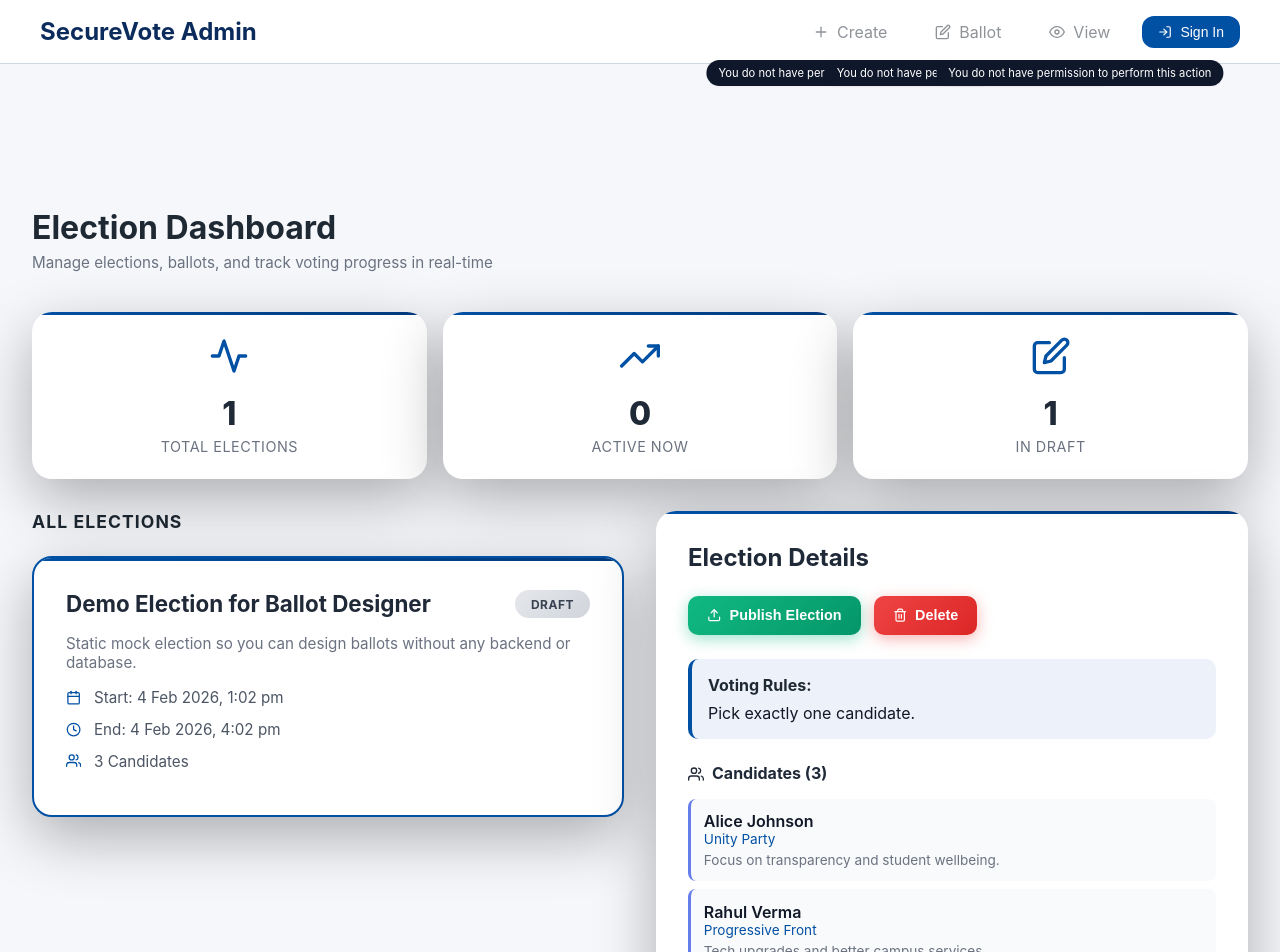
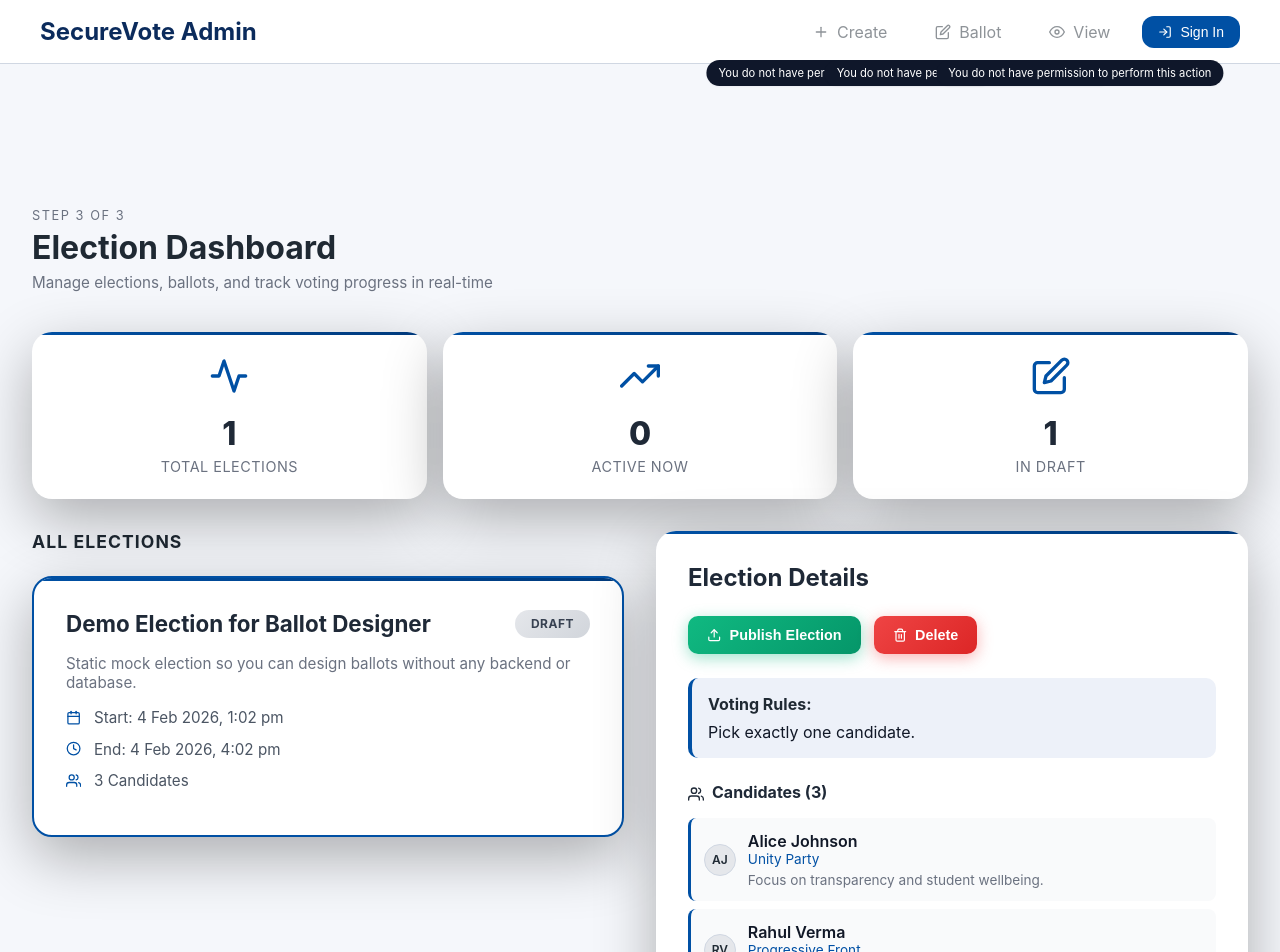
Before and after one commit to Votum-SecurVote/Votum-admin, a React (Vite) app in the folder vote-admin/frontend/: page /elections/public in a window 1280 px wide. Shown: the top 952 px of the page. Built offline with nearby package versions, Linux system fonts and the light colour scheme.

Commit message:
Add step 3 label, candidate avatars, and ballot delete in ElectionView

```diff
--- a/vote-admin/frontend/src/pages/admin/ElectionView.jsx
+++ b/vote-admin/frontend/src/pages/admin/ElectionView.jsx
@@ -292,6 +292,27 @@ const BallotHistory = styled.div`
   }
 `;
 
+const CandidateAvatar = styled.div`
+  width: 32px;
+  height: 32px;
+  border-radius: 999px;
+  border: 1px solid var(--border-color);
+  background: #e5e7eb;
+  display: flex;
+  align-items: center;
+  justify-content: center;
+  font-size: 0.75rem;
+  font-weight: 600;
+  color: var(--text-secondary);
+  overflow: hidden;
+`;
+
+const CandidateAvatarImage = styled.img`
+  width: 100%;
+  height: 100%;
+  object-fit: cover;
+`;
+
 const BallotVersion = styled(motion.div)`
   background: ${props => props.$isPublished ? 'linear-gradient(135deg, #f0fdf4, #dcfce7)' : '#f9fafb'};
   border: 2px solid ${props => props.$isPublished ? '#10b981' : '#e5e7eb'};
@@ -425,6 +446,14 @@ const StatCard = styled(Card)`
 /* =====================
    COMPONENT
 ===================== */
+const getInitials = (name) => {
+  if (!name) return '?';
+  const parts = name.trim().split(/\s+/);
+  const first = parts[0]?.[0] || '';
+  const last = parts.length > 1 ? parts[parts.length - 1][0] : '';
+  return (first + last).toUpperCase();
+};
+
 const ElectionView = () => {
   const [elections, setElections] = useState([]);
   const [selected, setSelected] = useState(null);
@@ -572,6 +601,21 @@ const ElectionView = () => {
     }
   };
 
+  const handleDeleteBallot = async (ballotId) => {
+    if (!confirm('Delete this ballot version? This cannot be undone.')) return;
+    setActionLoading(true);
+    try {
+      await electionService.deleteBallot(ballotId);
+      await loadBallots(selected._id);
+      await loadElections();
+      alert('Ballot version deleted successfully!');
+    } catch (err) {
+      alert('Failed to delete ballot: ' + err.message);
+    } finally {
+      setActionLoading(false);
+    }
+  };
+
   if (loading) return <Loader message="Loading elections..." />;
 
   const stats = {
@@ -584,6 +628,17 @@ const ElectionView = () => {
     <Page>
       <Container>
         <Header>
+          <div
+            style={{
+              fontSize: '0.8rem',
+              textTransform: 'uppercase',
+              letterSpacing: '0.12em',
+              color: 'var(--text-muted)',
+              marginBottom: '0.3rem',
+            }}
+          >
+            Step 3 of 3
+          </div>
           <motion.h1
             initial={{ opacity: 0, y: -20 }}
             animate={{ opacity: 1, y: 0 }}
@@ -751,13 +806,30 @@ const ElectionView = () => {
                       Candidates ({selected.candidates.length})
                     </h4>
                     {selected.candidates.map((c, idx) => (
-                      <div key={idx} style={{
+                      <div
+                        key={idx}
+                        style={{
                           padding: '0.8rem',
                           background: '#f9fafb',
                           borderRadius: '8px',
                           marginBottom: '0.5rem',
-                        borderLeft: '3px solid #667eea'
-                      }}>
+                          borderLeft: '3px solid var(--primary)',
+                          display: 'flex',
+                          alignItems: 'center',
+                          gap: '0.75rem',
+                        }}
+                      >
+                        <CandidateAvatar>
+                          {c.imageUrl ? (
+                            <CandidateAvatarImage
+                              src={c.imageUrl}
+                              alt={`${c.party || c.name} logo`}
+                            />
+                          ) : (
+                            <span>{getInitials(c.name)}</span>
+                          )}
+                        </CandidateAvatar>
+                        <div>
                           <div style={{ fontWeight: 600, color: 'var(--text-primary)' }}>{c.name}</div>
                           <div style={{ fontSize: '0.85rem', color: 'var(--primary)' }}>{c.party}</div>
                           {c.description && (
@@ -771,6 +843,7 @@ const ElectionView = () => {
                               {c.description}
                             </div>
                           )}
+                        </div>
                       </div>
                     ))}
                   </div>
@@ -853,9 +926,21 @@ const ElectionView = () => {
                             <div className="candidates-list">
                               {ballot.options.map((opt, i) => (
                                 <div key={i} className="candidate-item">
+                                  <div style={{ display: 'flex', alignItems: 'center', gap: '0.75rem' }}>
+                                    <CandidateAvatar>
+                                      {opt.imageUrl ? (
+                                        <CandidateAvatarImage
+                                          src={opt.imageUrl}
+                                          alt={`${opt.party || opt.name} logo`}
+                                        />
+                                      ) : (
+                                        <span>{getInitials(opt.name)}</span>
+                                      )}
+                                    </CandidateAvatar>
                                     <div>
                                       <div className="candidate-name">{opt.name}</div>
                                       <div className="candidate-party">{opt.party}</div>
+                                    </div>
                                   </div>
                                 </div>
                               ))}
```
Lines whose indentation alone changed are shown as unchanged.
